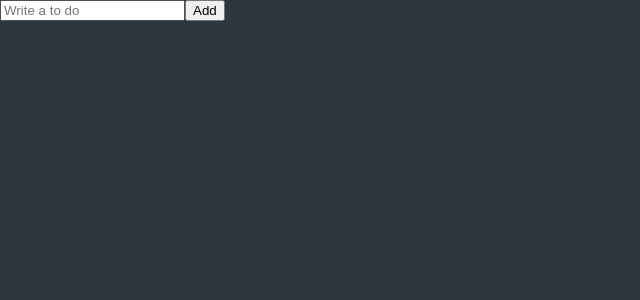
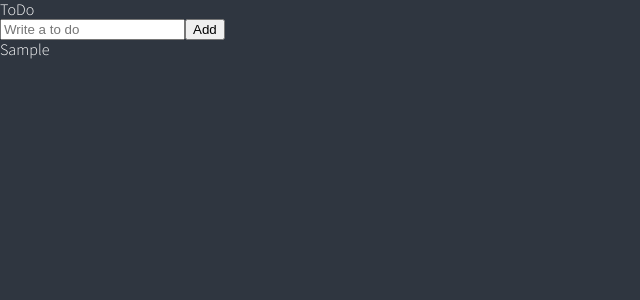
Before and after one commit to gitjaeran/todolist, a React (Create React App) app: page / in a window 1280 px wide. Both pictures are taken after typing "Sample" into the empty fields and a click on the button "Add". Shown: the top 300 px of the page, without its empty margins (0-640 px from the left). Built offline with nearby package versions, Linux system fonts and the light colour scheme.

Commit message:
add todo

```diff
--- a/src/App.tsx
+++ b/src/App.tsx
@@ -1,5 +1,5 @@
 import { createGlobalStyle } from "styled-components";
-import TodoList from "./TodoList";
+import TodoList from "./components/TodoList";
 
 const GlobalStyle = createGlobalStyle`
 @import url('https://fonts.googleapis.com/css2?family=Source+Sans+Pro:wght@300;400&display=swap');
--- a/src/TodoList.tsx
+++ /dev/null
@@ -1,28 +0,0 @@
-import { useForm } from "react-hook-form";
-
-interface IForm {
-  toDo: string;
-}
-
-function TodoList() {
-  const { register, handleSubmit, setValue } = useForm<IForm>();
-  const handleValid = (data: IForm) => {
-    console.log("add to do", data.toDo);
-    setValue("toDo", "");
-  };
-  return (
-    <div>
-      <form onSubmit={handleSubmit(handleValid)}>
-        <input
-          {...register("toDo", {
-            required: "Please write a To Do",
-          })}
-          placeholder="Write a to do"
-        />
-        <button>Add</button>
-      </form>
-    </div>
-  );
-}
-
-export default TodoList;
--- /dev/null
+++ b/src/components/TodoList.tsx
@@ -0,0 +1,57 @@
+import { useForm } from "react-hook-form";
+import {
+  atom,
+  useRecoilState,
+  useRecoilValue,
+  useSetRecoilState,
+} from "recoil";
+
+const toDoState = atom<IToDo[]>({
+  key: "toDo",
+  default: [],
+});
+
+interface IForm {
+  toDo: string;
+}
+
+interface IToDo {
+  text: string;
+  id: number;
+  category: "TO_DO" | "DOING" | "DONE";
+}
+
+function TodoList() {
+  const [toDos, setToDos] = useRecoilState(toDoState); //toDos: Array, setToDos: setter|Updater Fn
+  // const value = useRecoilValue(toDoState); //state 받아오기
+  // const modFn = useSetRecoilState(toDoState); //state 변경하기
+  const { register, handleSubmit, setValue } = useForm<IForm>();
+  const handleValid = ({ toDo }: IForm) => {
+    setToDos(oldToDos => [
+      { text: toDo, id: Date.now(), category: "TO_DO" },
+      ...oldToDos,
+    ]);
+    setValue("toDo", "");
+  };
+  return (
+    <div>
+      <h1>ToDo</h1>
+      <form onSubmit={handleSubmit(handleValid)}>
+        <input
+          {...register("toDo", {
+            required: "Please write a To Do",
+          })}
+          placeholder="Write a to do"
+        />
+        <button>Add</button>
+      </form>
+      <ul>
+        {toDos.map(toDo => (
+          <li key={toDo.id}>{toDo.text}</li>
+        ))}
+      </ul>
+    </div>
+  );
+}
+
+export default TodoList;
```
